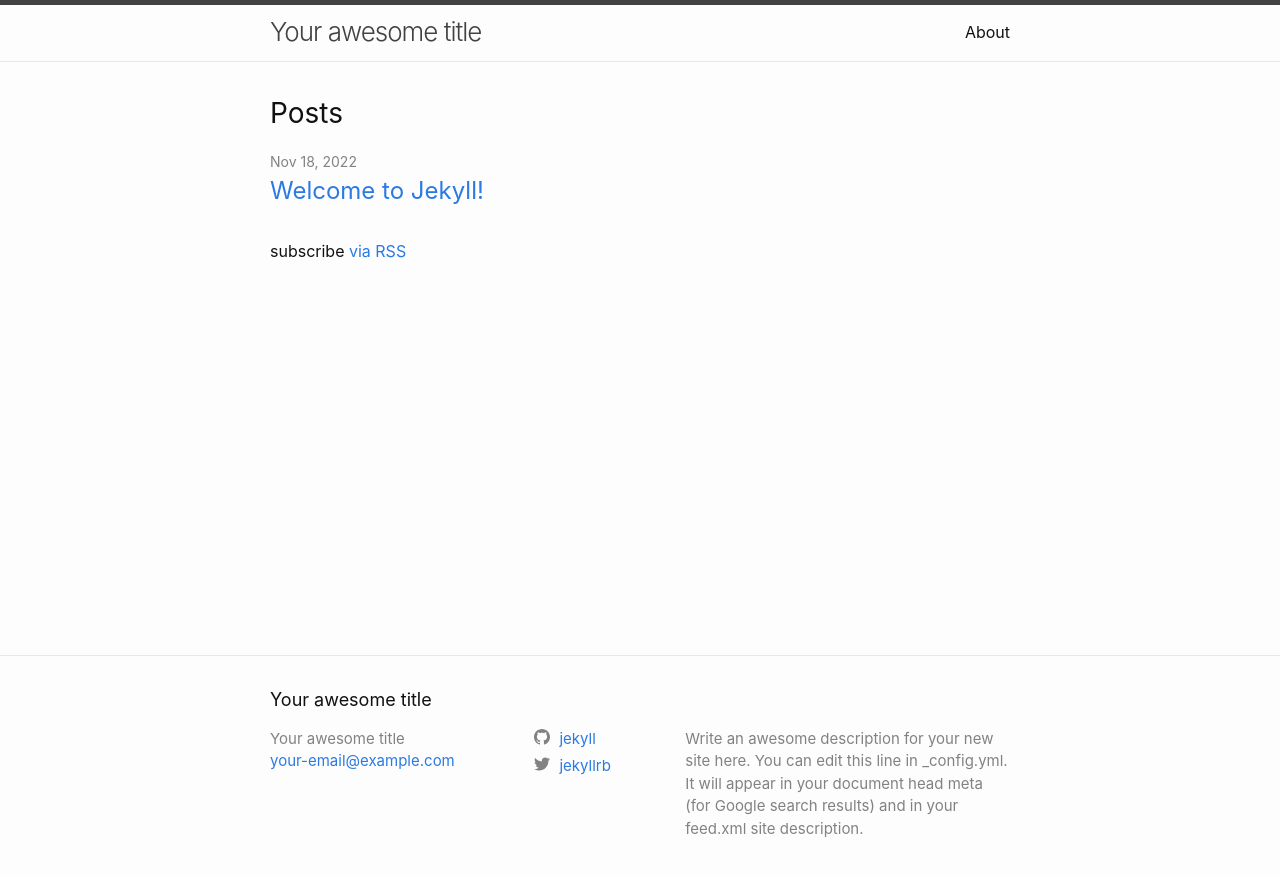
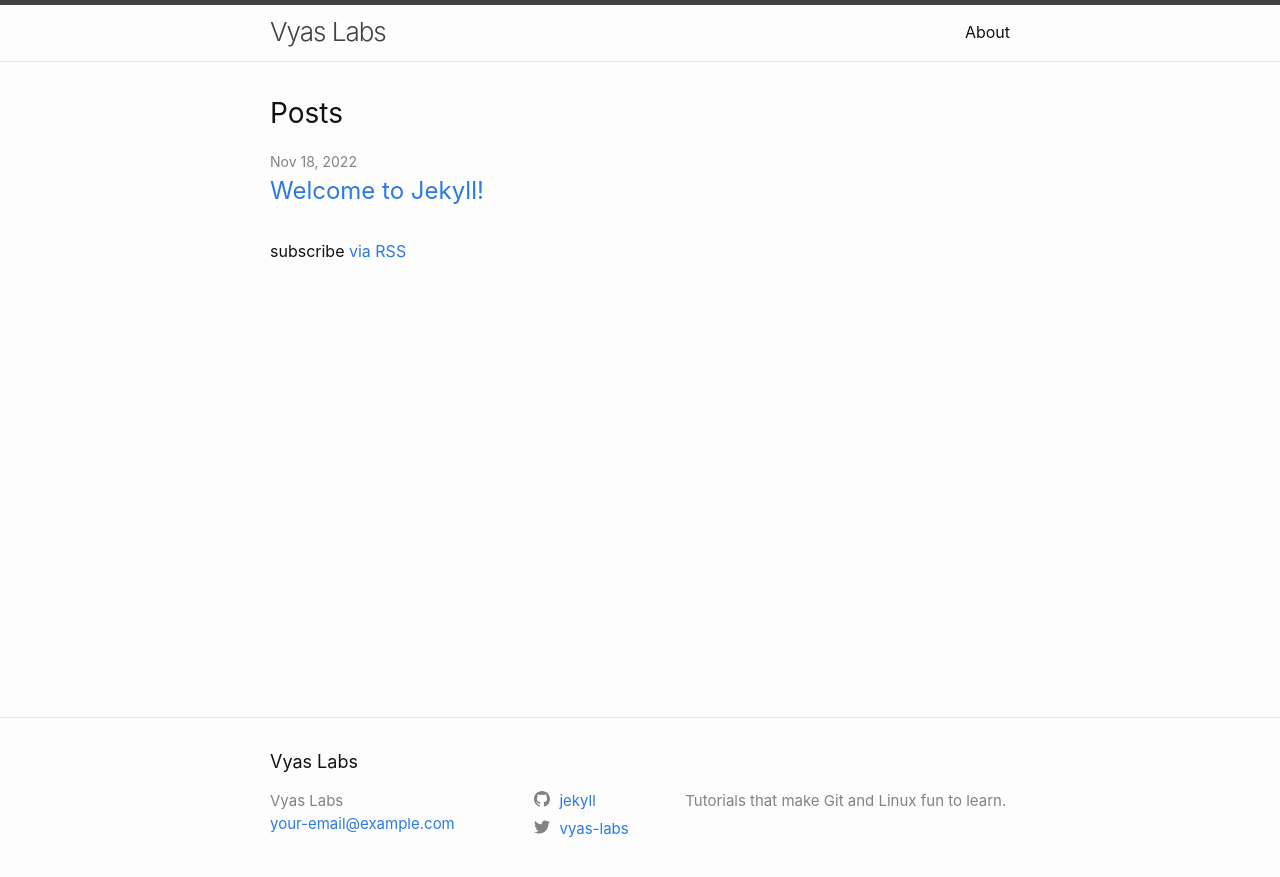
Before and after one commit to CodingComputing/vyas-labs.github.io, a Jekyll site: the page built from index.md, in a window 1280 px wide. Shown: the top 877 px of the page. Built offline with Jekyll 4.4.1, drawn with Linux system fonts in a browser that asks for light colours.

Commit message:
Modify config title and description

```diff
--- a/_config.yml
+++ b/_config.yml
@@ -18,15 +18,13 @@
 # You can create any custom variable you would like, and they will be accessible
 # in the templates via {{ site.myvariable }}.
 
-title: Your awesome title
+title: Vyas Labs
 email: your-email@example.com
 description: >- # this means to ignore newlines until "baseurl:"
-  Write an awesome description for your new site here. You can edit this
-  line in _config.yml. It will appear in your document head meta (for
-  Google search results) and in your feed.xml site description.
+  Tutorials that make Git and Linux fun to learn.
 baseurl: "" # the subpath of your site, e.g. /blog
 url: "" # the base hostname & protocol for your site, e.g. http://example.com
-twitter_username: jekyllrb
+twitter_username: vyas-labs
 github_username:  jekyll
 
 # Build settings
```
